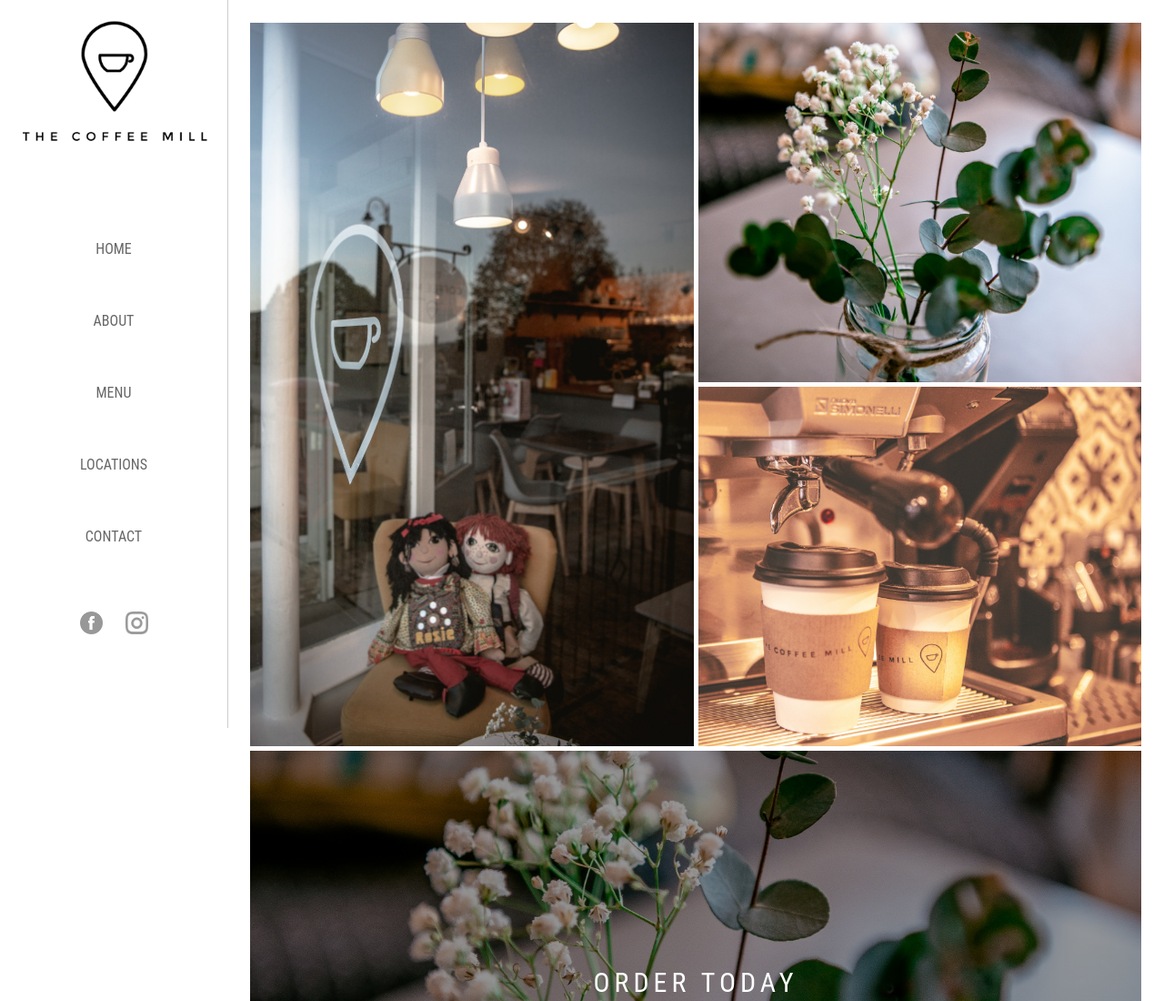
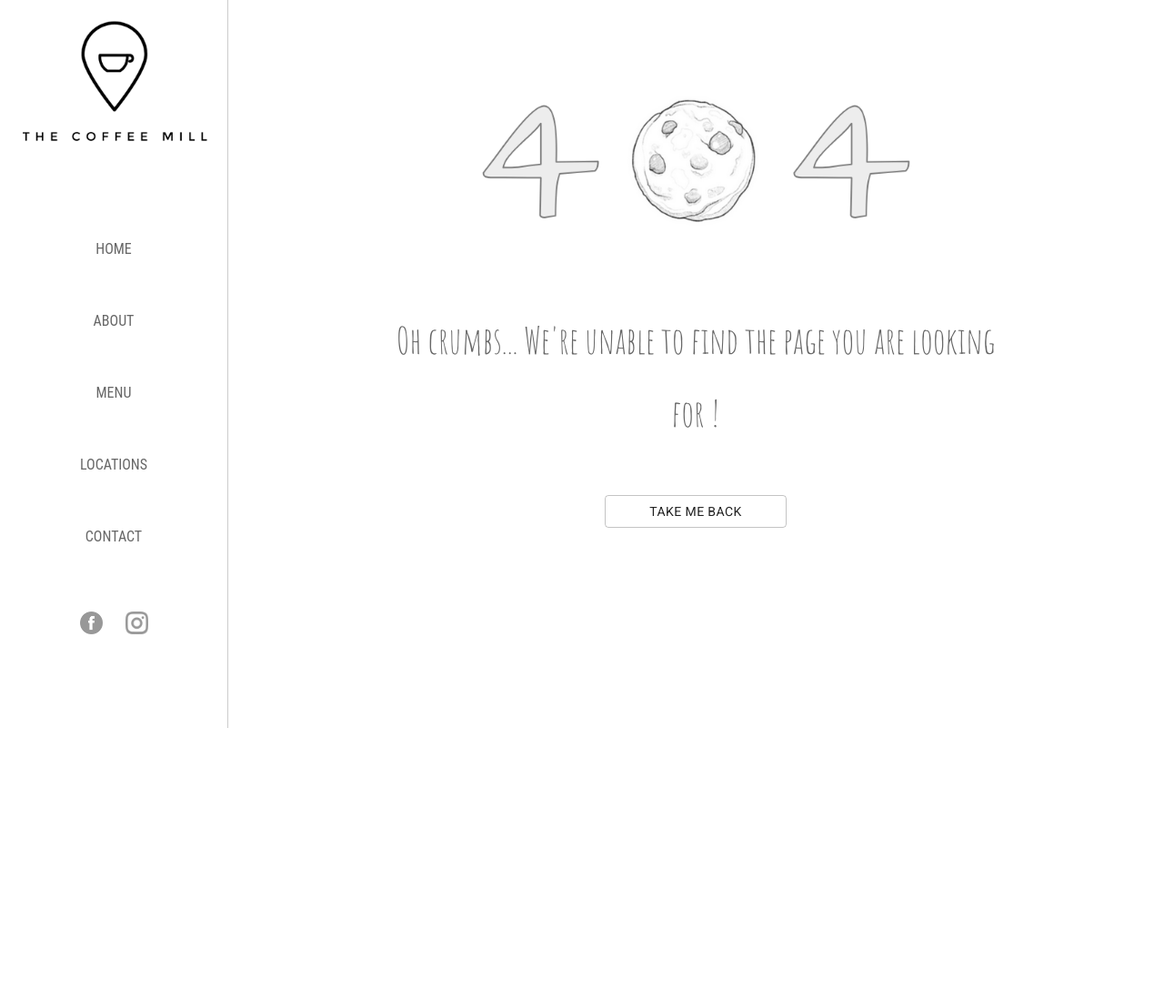
Before and after one commit to joshuajameshella/coffeemill, a React app: page /contact in a window 1280 px wide. Shown: the top 1100 px of the page at 91% size. After the commit the page ends 800 px from the top, so only its background shows below. Built offline with nearby package versions, Linux system fonts and the light colour scheme.

Commit message:
Error Page & favicon added

```diff
--- a/package.json
+++ b/package.json
@@ -12,6 +12,7 @@
     "hamburger-react": "^2.4.0",
     "react": "^17.0.1",
     "react-dom": "^17.0.1",
+    "react-router-dom": "^5.2.0",
     "react-scripts": "4.0.2",
     "web-vitals": "^1.1.0"
   },
--- a/public/index.html
+++ b/public/index.html
@@ -2,7 +2,7 @@
 <html lang="en">
   <head>
     <meta charset="utf-8" />
-    <link rel="icon" href="%PUBLIC_URL%/favicon.ico" />
+    <link rel="shortcut icon" href="%PUBLIC_URL%/favicon.png" />
     <meta name="viewport" content="width=device-width, initial-scale=1" />
     <meta name="theme-color" content="#000000" />
     <meta
@@ -11,7 +11,9 @@
     />
     <link rel="manifest" href="%PUBLIC_URL%/manifest.json" />
     <link rel="preconnect" href="https://fonts.gstatic.com">
+
     <link href="https://fonts.googleapis.com/css2?family=Roboto:wght@300;400;700&display=swap" rel="stylesheet">
+    <link href="https://fonts.googleapis.com/css2?family=Amatic+SC&display=swap" rel="stylesheet">
 
     <title>Coffee Mill & Cakes</title>
   </head>
--- a/src/components/App/App.js
+++ b/src/components/App/App.js
@@ -1,7 +1,10 @@
 import React from "react";
+import styles from './styles.module.css';
+import { Switch, Route } from 'react-router-dom';
+
+import NavigationBar from "../NavigationBar";
 import Home from '../../containers/Home';
-import NavigationBar from "../NavigationBar";
-import styles from './styles.module.css';
+import Error from '../../containers/Error';
 
 class App extends React.Component {
     state = {
@@ -24,8 +27,16 @@ class App extends React.Component {
         return (
             <>
                 <NavigationBar isMobile={this.state.isMobile}/>
+
                 <div className={this.state.isMobile ? styles.mobileDisplay : styles.desktopDisplay}>
-                    <Home />
+                    <Switch>
+                        <Route exact path='/' component={Home} />
+                        {/*<Route exact path='/menu' component={Menu} />*/}
+                        {/*<Route exact path='/about' component={About} />*/}
+                        {/*<Route exact path='/locations' component={Locations} />*/}
+                        {/*<Route exact path='/contact' component={OrderContact} />*/}
+                        <Route component={Error} />
+                    </Switch>
                 </div>
             </>
         );
--- a/src/components/ImageLink/styles.module.css
+++ b/src/components/ImageLink/styles.module.css
@@ -39,19 +39,14 @@
     font-weight: 300;
 }
 
-.linkText {
-    text-align: center;
-    position: absolute;
-    top: 60%;
-    left: 50%;
-    transform: translate(-50%, -50%);
-    text-transform: uppercase;
-    letter-spacing: 3px;
-    font-size: 20px;
-    font-weight: 400;
-    text-decoration: none;
-    color: white;
-}
+/*.linkText {*/
+/*    text-transform: uppercase;*/
+/*    letter-spacing: 3px;*/
+/*    font-size: 20px;*/
+/*    font-weight: 400;*/
+/*    text-decoration: none;*/
+/*    color: white;*/
+/*}*/
 
 @media (max-width: 760px) {
     .container {
@@ -63,7 +58,36 @@
     .subText {
         top: 47.5%;
     }
-    .linkText {
-        top: 65%;
-    }
 }
+
+.linkText {
+    text-transform: uppercase;
+    letter-spacing: 3px;
+    font-size: 20px;
+    font-weight: 400;
+    text-decoration: none;
+    color: white;
+    text-align: center;
+    position: absolute;
+    top: 60%;
+    left: 50%;
+    transform: translate(-50%, -50%);
+    display: inline-block;
+    padding: 15px 20px;
+}
+.linkText:after {
+    background: none repeat scroll 0 0 transparent;
+    bottom: 0;
+    content: "";
+    display: block;
+    height: 2px;
+    left: 50%;
+    position: absolute;
+    background: #fff;
+    transition: width 0.3s ease 0s, left 0.3s ease 0s;
+    width: 0;
+}
+.linkText:hover:after {
+    width: 100%;
+    left: 0;
+}
--- /dev/null
+++ b/src/containers/Error/index.js
@@ -0,0 +1,24 @@
+import React from 'react';
+import styles from './styles.module.css';
+import Button from '@material-ui/core/Button';
+import display from '../../images/404.png';
+
+// Error is the 404 page for any unknown endpoints
+class Error extends React.Component {
+    render() {
+        return (
+            <div className={styles.container}>
+                <img src={display} alt={"404 sketch"} className={styles.display} />
+                <p className={styles.text}>{"Oh crumbs... We're unable to find the page you are looking for !"}</p>
+                <Button
+                    href={"/"}
+                    variant={"outlined"}
+                    className={styles.button}
+                    style={{ margin: '50px calc(50% - 100px) 50px calc(50% - 100px)' }}
+                >{"Take Me Back"}</Button>
+            </div>
+        );
+    }
+}
+
+export default (Error);
--- /dev/null
+++ b/src/containers/Error/styles.module.css
@@ -0,0 +1,33 @@
+.container {
+    position: relative;
+    float: left;
+    width: calc(100% - 50px);
+    height: auto;
+    padding: 25px;
+    color: rgba(0, 0, 0, 0.6);
+}
+
+.display {
+    width: 50%;
+    max-width: 500px;
+    display: block;
+    margin: 10vh auto 10vh auto;
+}
+
+.text {
+    position: relative;
+    float: left;
+    width: 70%;
+    margin: 0 15% 0 15%;
+    text-align: center;
+    line-height: 2;
+    font-size: 40px;
+    font-family: 'Amatic SC', cursive;
+}
+
+.button {
+    position: relative;
+    float: left;
+    width: 200px;
+    margin-left: 100px;
+}
--- a/src/containers/Home/index.js
+++ b/src/containers/Home/index.js
@@ -9,6 +9,7 @@ class Home extends React.Component {
     render() {
         return (
             <div className={styles.container}>
+
                 <ImageGrid images={ImageGridData} />
 
                 {ImageLinkData.map((properties) => {
--- a/src/index.js
+++ b/src/index.js
@@ -1,8 +1,12 @@
 import React from 'react';
 import ReactDOM from 'react-dom';
+import { BrowserRouter } from 'react-router-dom';
+
 import App from './components/App/App';
 
 ReactDOM.render(
-    <App />,
+    <BrowserRouter>
+        <App />
+    </BrowserRouter>,
     document.getElementById('root')
 );
```
Also changed, not shown: public/favicon.ico (deleted), public/favicon.png (added), src/images/404.png (added).
